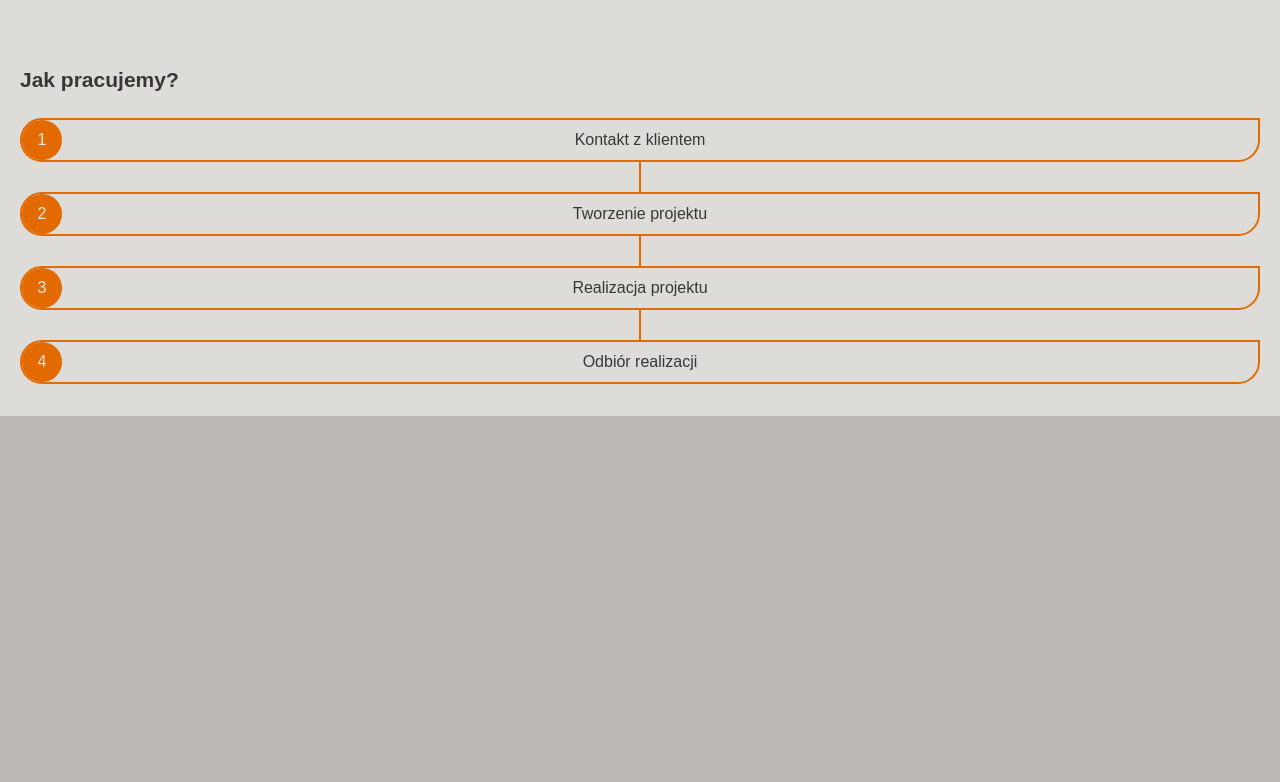
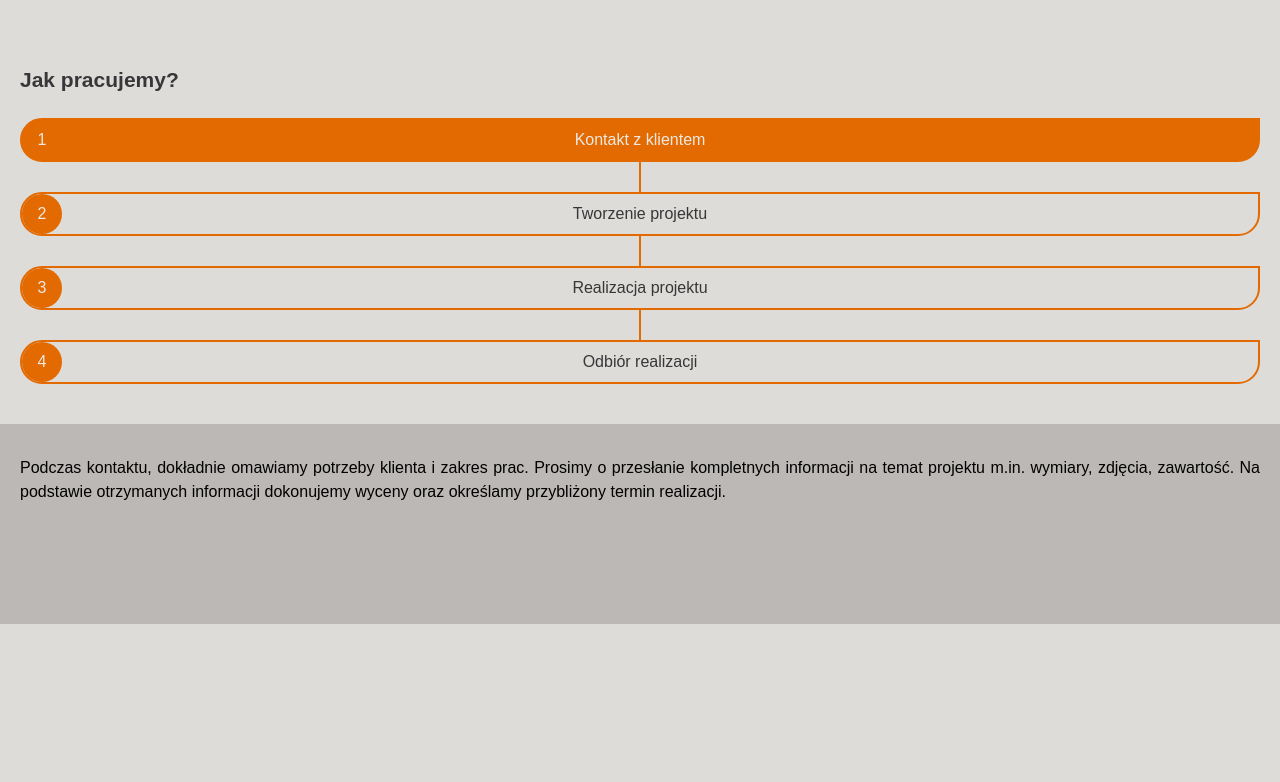
Before and after one commit to MarioLuigie/Odlew, a Next.js app: page / in a window 1280 px wide. Shown: the part 9978-10760 px from the top of the page. Built offline with nearby package versions, Linux system fonts and the light colour scheme; no server answers; the database is empty.

Commit message:
Feat: Add HowWorkContent to HowWork.tsx

```diff
--- a/src/components/pages/homePagePartials/HowWork.tsx
+++ b/src/components/pages/homePagePartials/HowWork.tsx
@@ -1,19 +1,28 @@
 'use client'
 // modules
-// import { useState } from 'react'
+import { useState } from 'react'
+// lib
+import { cn } from '@/lib/utils'
+import { HowWorkContent } from '@/lib/constants/texts'
 // components
 import Title from '@/components/shared/Title'
 
 export default function HowWork() {
-	// const [activContentIndex, setActiveContentIndex] = useState<number>(0)
+	const [activContentIndex, setActiveContentIndex] = useState<number>(0)
 
 	return (
 		<div id="tabs" className="min-h-customScreen mb-4">
 			<Title className="mb-6 px-5">
 				<p>Jak pracujemy?</p>
 			</Title>
-			<menu className="w-full px-5 pb-8 flex flex-col items-center text-textDark">
-				<button className="relative w-full py-2 px-4 rounded-l-full rounded-br-full border-2 border-accent text-center">
+			<menu className="w-full px-5 pb-10 flex flex-col items-center text-textDark">
+				<button
+					onClick={() => setActiveContentIndex(0)}
+					className={cn(
+						'relative w-full py-2 px-4 rounded-l-full rounded-br-full border-2 border-accent text-center',
+						activContentIndex === 0 ? 'bg-accent text-textLight' : ''
+					)}
+				>
 					<p>Kontakt z klientem</p>
 					<div className="h-full aspect-square absolute flex justify-center items-center rounded-full top-0 left-0 bg-accent text-textLight">
 						1
@@ -21,7 +30,13 @@ export default function HowWork() {
 				</button>
 				<div className="w-[2px] h-[30px] bg-accent" />
 
-				<button className="relative w-full py-2 px-4 rounded-l-full rounded-br-full border-2 border-accent text-center">
+				<button
+					onClick={() => setActiveContentIndex(1)}
+					className={cn(
+						'relative w-full py-2 px-4 rounded-l-full rounded-br-full border-2 border-accent text-center',
+						activContentIndex === 1 ? 'bg-accent text-textLight' : ''
+					)}
+				>
 					<p>Tworzenie projektu</p>
 					<div className="h-full aspect-square absolute flex justify-center items-center rounded-full top-0 left-0 bg-accent text-textLight">
 						2
@@ -29,7 +44,13 @@ export default function HowWork() {
 				</button>
 				<div className="w-[2px] h-[30px] bg-accent" />
 
-				<button className="relative w-full py-2 px-4 rounded-l-full rounded-br-full border-2 border-accent text-center">
+				<button
+					onClick={() => setActiveContentIndex(2)}
+					className={cn(
+						'relative w-full py-2 px-4 rounded-l-full rounded-br-full border-2 border-accent text-center',
+						activContentIndex === 2 ? 'bg-accent text-textLight' : ''
+					)}
+				>
 					<p>Realizacja projektu</p>
 					<div className="h-full aspect-square absolute flex justify-center items-center rounded-full top-0 left-0 bg-accent text-textLight">
 						3
@@ -37,14 +58,22 @@ export default function HowWork() {
 				</button>
 				<div className="w-[2px] h-[30px] bg-accent" />
 
-				<button className="relative w-full py-2 px-4 rounded-l-full rounded-br-full border-2 border-accent text-center">
+				<button
+					onClick={() => setActiveContentIndex(3)}
+					className={cn(
+						'relative w-full py-2 px-4 rounded-l-full rounded-br-full border-2 border-accent text-center',
+						activContentIndex === 3 ? 'bg-accent text-textLight' : ''
+					)}
+				>
 					<p>Odbiór realizacji</p>
 					<div className="h-full aspect-square absolute flex justify-center items-center rounded-full top-0 left-0 bg-accent text-textLight">
 						4
 					</div>
 				</button>
 			</menu>
-			<div className="w-full h-[400px] bg-mottoBg"></div>
+			<div id="tab-content" className="w-full min-h-[200px] bg-mottoBg px-5 py-8">
+					<p className='text-justify'>{HowWorkContent[activContentIndex]}</p>
+			</div>
 		</div>
 	)
 }
--- a/src/lib/constants/texts.ts
+++ b/src/lib/constants/texts.ts
@@ -28,3 +28,13 @@ export const App = {
 	EMAIL: 'polewka.szymon@gmail.com',
 	PHONE: '+48 665 981 994',
 }
+
+export const HowWorkContent = [
+	'Podczas kontaktu, dokładnie omawiamy potrzeby klienta i zakres prac. Prosimy o przesłanie kompletnych informacji na temat projektu m.in. wymiary, zdjęcia, zawartość. Na podstawie otrzymanych informacji dokonujemy wyceny oraz określamy przybliżony termin realizacji.',
+
+	'Przedstawiamy wykonany przez nas projekt, który poddajemy akceptacji zamawiającemu.',
+
+	'Po uzyskaniu akceptacji projektu przystępujemy do realizacji zamówienia z największą starannością. Na każdym etapie realizacji utrzymujemy stały kontakt z klientem.',
+
+	'Gotowy odlew prezentujemy klientowi podczas osobistego odbioru. Oferujemy również wysyłkę kurierską mniejszych realizacji jak również transport większych realizacji.',
+]
```
Lines whose indentation alone changed are shown as unchanged.
